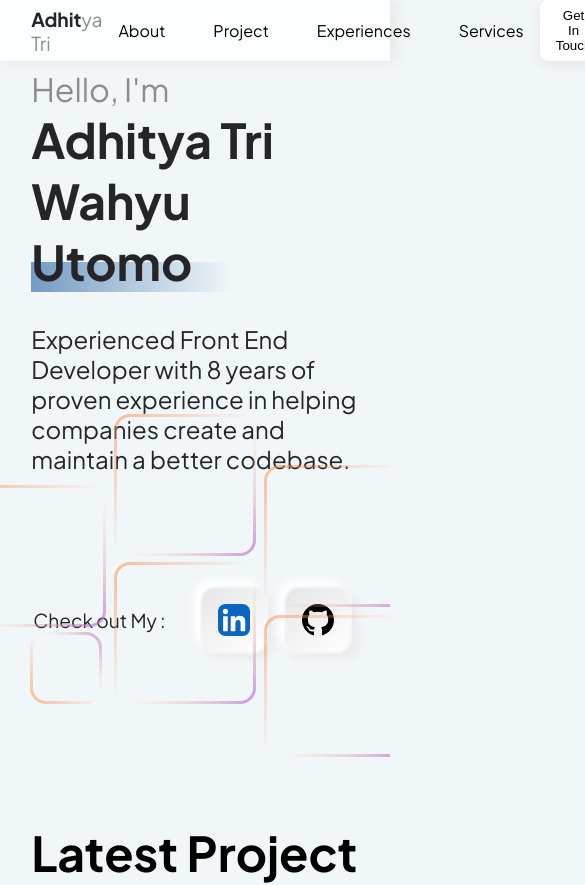
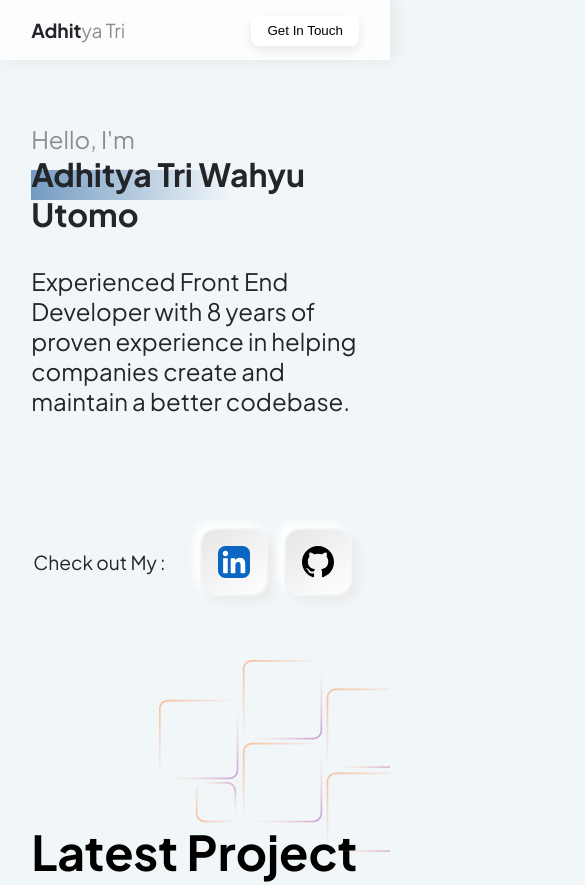
Before and after one commit to adhityatri/personal-website, a Vue app: page / in a window 390 px wide. Shown: the top 885 px of the page, 585 px wide, since content can reach past the window. Built offline with nearby package versions, Linux system fonts and the light colour scheme.

Commit message:
add responsive

```diff
--- a/src/components/about.vue
+++ b/src/components/about.vue
@@ -31,11 +31,12 @@ import AppSosmed from "./AppSosmed.vue";
 }
 
 .hello {
-  font-size: 2rem;
+  font-size: 1.5rem;
   color: $text-color-secondary;
 }
+
 .name {
-  font-size: 3rem;
+  font-size: 2rem;
   font-weight: bold;
   position: relative;
   z-index: 1;
@@ -43,11 +44,15 @@ import AppSosmed from "./AppSosmed.vue";
   &:before {
     content: "";
     position: absolute;
-    bottom: 0;
+    top: 1rem;
     left: 0;
     height: 30px;
     width: 200px;
-    background: linear-gradient(90deg, $primary-color 0%, rgba(255, 122, 0, 0) 100%);
+    background: linear-gradient(
+      90deg,
+      $primary-color 0%,
+      rgba(255, 122, 0, 0) 100%
+    );
     z-index: -1;
   }
 }
@@ -65,8 +70,33 @@ import AppSosmed from "./AppSosmed.vue";
 
 .pattern {
   position: absolute;
-  bottom: -6rem;
+  bottom: -12rem;
   right: -1rem;
   z-index: 1;
+  height: 12rem;
+}
+
+@media (1024px <= width) {
+  .about {
+    min-height: 600px;
+  }
+
+  .hello{
+    font-size: 2rem;
+  }
+
+  .name {
+    font-size: 3rem;
+
+    &:before {
+      bottom: 0;
+    }
+  }
+  .pattern {
+    position: absolute;
+    bottom: -6rem;
+    right: -1rem;
+    z-index: 1;
+  }
 }
 </style>
--- a/src/components/experience.vue
+++ b/src/components/experience.vue
@@ -44,7 +44,11 @@ const list = ref<experience[]>([
     <img class="pattern" src="/pattern2.png" alt="pattern-2" />
     <h1>Work <br />Experiences</h1>
     <div class="experience-body">
-      <div v-for="(item, index) in list" :key="index" class="card-experience latest">
+      <div
+        v-for="(item, index) in list"
+        :key="index"
+        class="card-experience latest"
+      >
         <div class="left">
           <img :src="`/${item.logo}`" alt="" />
           <span class="cName">{{ item.companyName }}</span>
@@ -76,9 +80,9 @@ const list = ref<experience[]>([
 }
 
 h1 {
-  font-size: 4rem;
+  font-size: 3rem;
   margin-bottom: 2rem;
-  line-height: 4rem;
+  line-height: 3rem;
 }
 
 .describe {
@@ -90,11 +94,12 @@ h1 {
   position: absolute;
   left: 2%;
   top: 8rem;
-  width: 12rem;
+  width: 8rem;
   z-index: -1;
 
   @media (1024px <= width <= 1366px) {
     left: 10%;
+    width: 12rem;
   }
 
   @media (width >= 1367px) {
@@ -109,14 +114,16 @@ h1 {
   border: 2px solid white;
   border-radius: 1rem;
   margin-bottom: 3rem;
-  padding: 4rem;
+  padding: 2rem;
   display: flex;
   gap: 2rem;
+  flex-direction: column;
 
   .left {
     width: 250px;
     display: flex;
     flex-direction: column;
+    align-items: center;
     img {
       background: linear-gradient(145deg, #e6e6e6, #ffffff);
       box-shadow: 10px 10px 20px #dedede, -10px -10px 20px #ffffff;
@@ -147,16 +154,42 @@ h1 {
     color: $primary-color;
     font-size: 1.3rem;
     margin-bottom: 2rem;
-    text-align: right;
-    // border-bottom: 3px solid ;
+    text-align: center;
     text-decoration: underline wavy 3px;
   }
 }
 
 ::v-deep .work-list {
   list-style-type: circle;
-  font-size: 1.1rem;
-  line-height: 2rem;
-  text-align: justify;
+  font-size: 1rem;
+  line-height: 1.5rem;
+  text-align: left;
+}
+
+@media (1024px <= width) {
+  h1 {
+    font-size: 4rem;
+    line-height: 4rem;
+  }
+
+  .card-experience {
+    flex-direction: row;
+    padding: 4rem;
+
+    .left {
+      align-items: flex-start;
+    }
+
+    .role {
+      text-align: right;
+    }
+  }
+
+  ::v-deep .work-list {
+    list-style-type: circle;
+    font-size: 1.1rem;
+    line-height: 2rem;
+    text-align: justify;
+  }
 }
 </style>
--- a/src/components/menuItem.vue
+++ b/src/components/menuItem.vue
@@ -9,19 +9,22 @@
 </template>
 
 <style lang="scss" scoped>
-    .menu{
+.menu {
+    display: none;
+  @media (1024px <= width) {
     display: flex;
     gap: 1rem;
-        &-item{
-            padding: .5rem 1rem;
-            transition: all .2s ease-in-out;
-            transition-delay: .1s;
+    &-item {
+      padding: 0.5rem 1rem;
+      transition: all 0.2s ease-in-out;
+      transition-delay: 0.1s;
       border-radius: 1rem;
-            &:hover{
+      &:hover {
         background-color: $primary-color;
         color: white;
         cursor: pointer;
       }
     }
   }
+}
 </style>
--- a/src/components/navbar.vue
+++ b/src/components/navbar.vue
@@ -12,5 +12,5 @@ import brand from "./brand.vue";
 </template>
 
 <style lang="scss" scoped>
-
+.navbar{}
 </style>
--- a/src/components/projects.vue
+++ b/src/components/projects.vue
@@ -229,8 +229,12 @@ const list = ref<project[]>([
   &-list {
     margin-top: 3rem;
     display: grid;
-    grid-template-columns: repeat(2, 1fr);
+    grid-template-columns: repeat(1, 1fr);
     gap: 1rem;
+
+    @media (1024px <= width) {
+      grid-template-columns: repeat(2, 1fr);
+    }
 
     &-more {
       border: 3px solid white;
```
Lines whose indentation alone changed are shown as unchanged.
